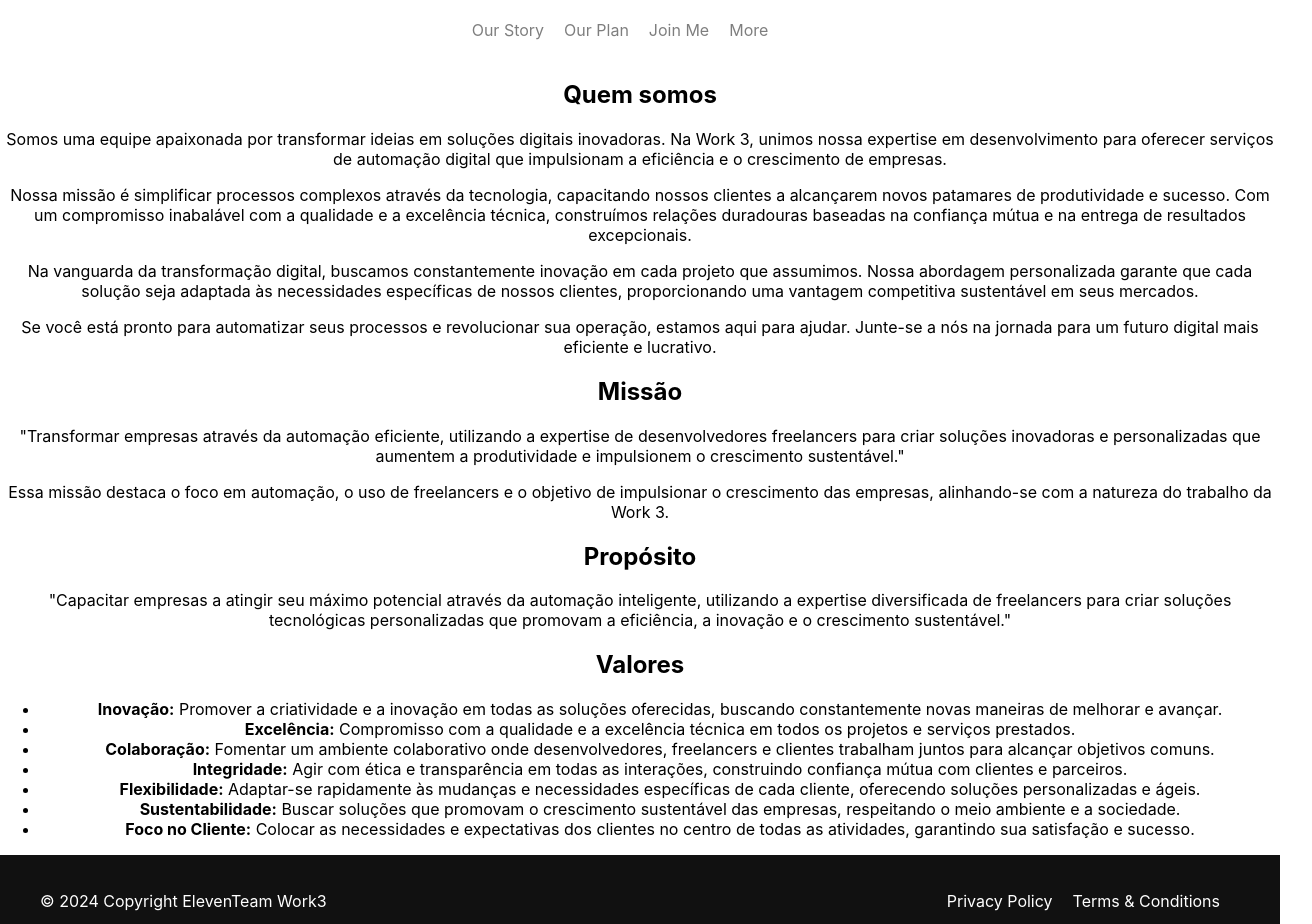
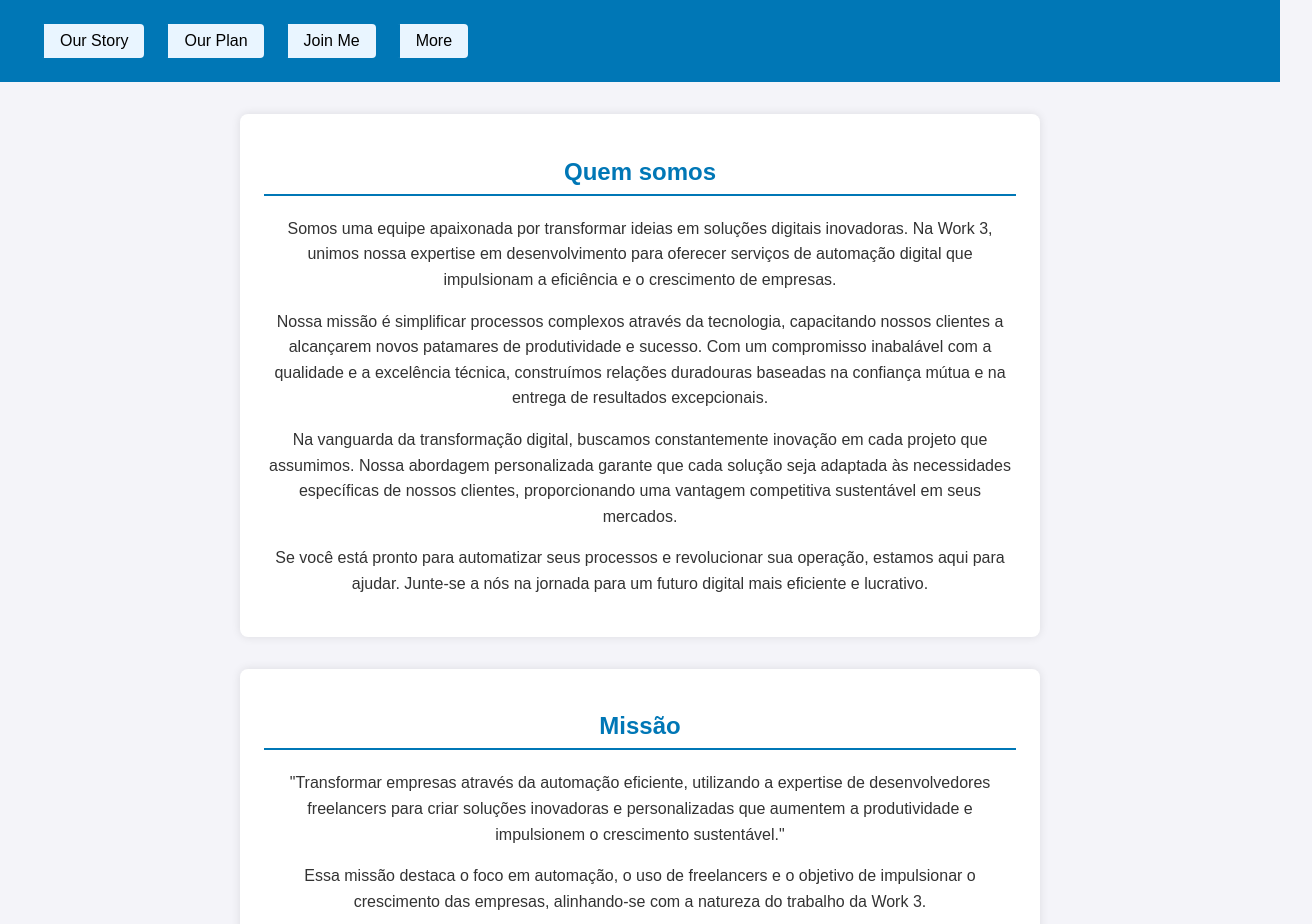
Before and after one commit to X-dev-private/Work3, a React (Create React App) app: page / in a window 1280 px wide. Shown: the top 924 px of the page, 1312 px wide, since content can reach past the window. Built offline with nearby package versions, Linux system fonts and the light colour scheme.

Commit message:
add o css da pagina

```diff
--- a/src/pages/App.css
+++ b/src/pages/App.css
@@ -36,3 +36,52 @@
     transform: rotate(360deg);
   }
 }
+
+body {
+  font-family: Arial, sans-serif;
+  margin: 0;
+  padding: 0;
+  background-color: #f4f4f9;
+  color: #333;
+}
+main {
+  padding: 2rem;
+  max-width: 800px;
+  margin: auto;
+}
+
+section {
+  margin-bottom: 2rem;
+  background: white;
+  padding: 1.5rem;
+  border-radius: 8px;
+  box-shadow: 0 0 10px rgba(0, 0, 0, 0.1);
+}
+
+h2 {
+  color: #0077b6;
+  border-bottom: 2px solid #0077b6;
+  padding-bottom: 0.5rem;
+}
+p {
+  line-height: 1.6;
+  margin: 1rem 0;
+}
+
+ul {
+  list-style-type: none;
+  padding: 0;
+}
+
+ul li {
+  background: #e9f5ff;
+  margin: 0.5rem 0;
+  padding: 0.5rem 1rem;
+  border-left: 4px solid #0077b6;
+  border-radius: 4px;
+}
+
+ul li strong {
+  display: block;
+  color: #0077b6;
+}
--- a/src/pages/libs/Footer/Footer.css
+++ b/src/pages/libs/Footer/Footer.css
@@ -1,9 +1,11 @@
-.footer {
-  background-color: #111;
-  color: #fff;
-  padding: 20px 0;
+footer {
+  background-color: #0077b6;
+  color: white;
   text-align: center;
+  padding: 1rem;
+  width: 100%;
 }
+
 
 .container {
   max-width: 1200px;
--- a/src/pages/libs/Header/Header.css
+++ b/src/pages/libs/Header/Header.css
@@ -1,10 +1,8 @@
 header {
-  background: transparent;
-  padding: 20px;
-  display: flex;
-  justify-content: space-between;
-  align-items: center;
-  opacity: 0.5;
+  background-color: #0077b6;
+    color: white;
+    padding: 1rem;
+    text-align: center;
 }
 
 .container {
```
Also changed, not shown: 1 other file (tests, documents, lock files or other folders).
